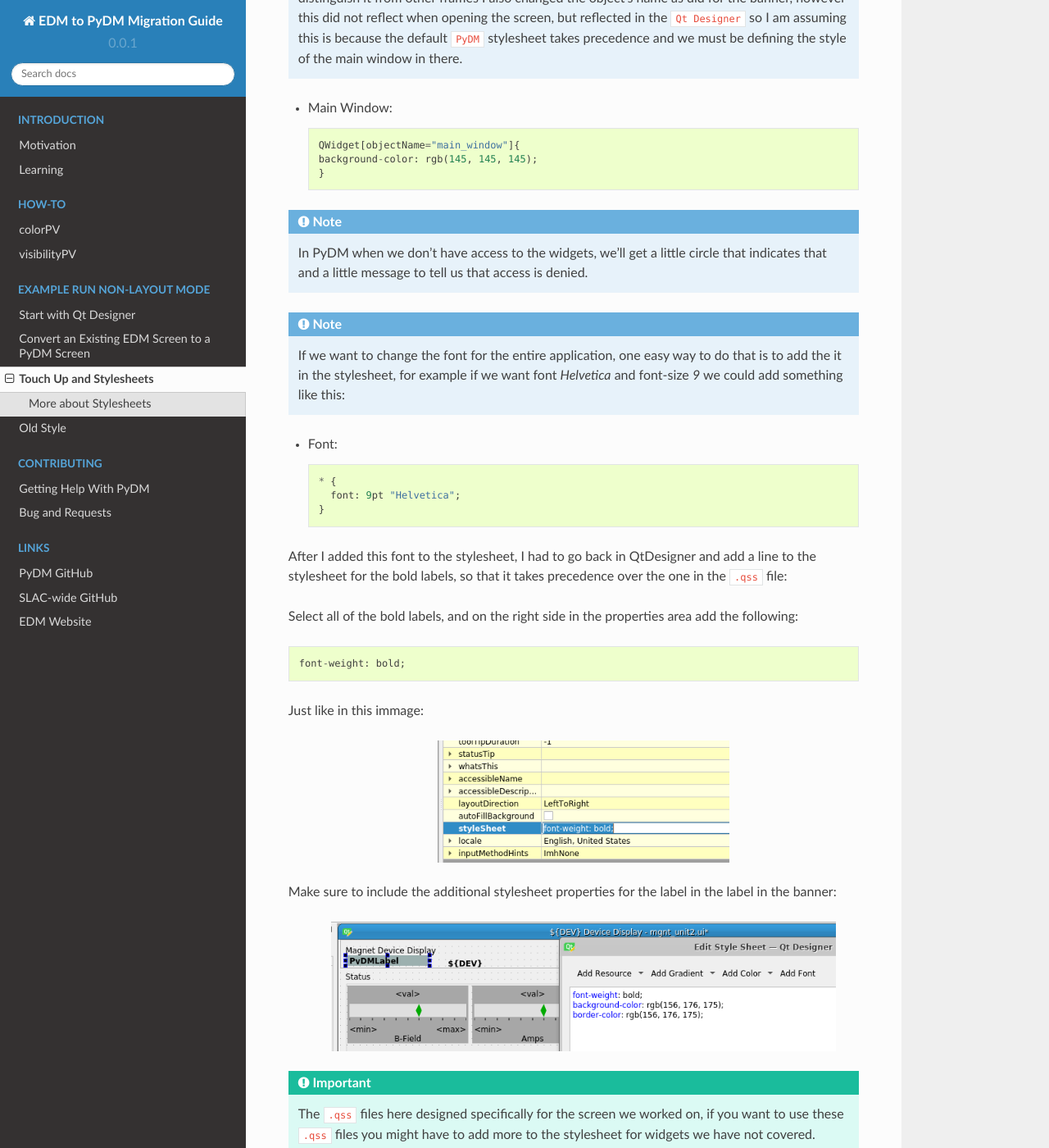
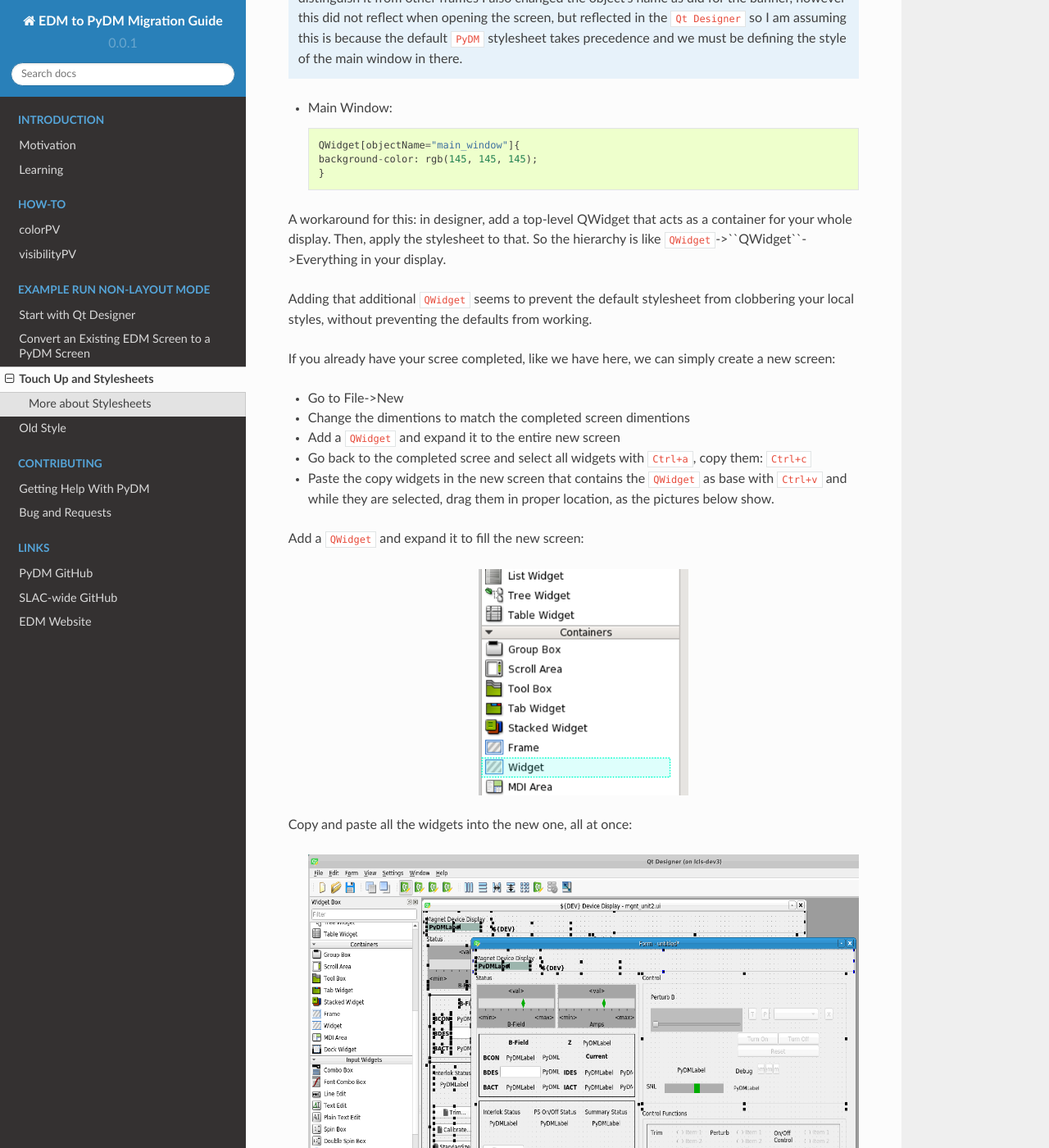
Before and after one commit to slaclab/edm2pydm, a Sphinx documentation site: the page built from docs/source/example-walk-through/stylesheets.rst, in a window 1280 px wide and 1400 px high, scrolled down 8502 px. Shown: the whole window at 82% size. Built offline with Sphinx 7.4.7 and the Read the Docs theme 2.0.0, drawn with Linux system fonts in a browser that asks for light colours; some of the changed text lies outside the part shown.

Commit message:
DOC: add workaround for QWidget background color

```diff
--- a/docs/source/example-walk-through/stylesheets.rst
+++ b/docs/source/example-walk-through/stylesheets.rst
@@ -211,6 +211,46 @@
 	}
 
 
+A workaround for this: in designer, add a top-level QWidget that acts as a container for your whole display. Then, apply the stylesheet to that. So the hierarchy is like ``QWidget``->``QWidget``->Everything in your display.
+
+Adding that additional ``QWidget`` seems to prevent the default stylesheet from clobbering your local styles, without preventing the defaults from working.
+
+If you already have your scree completed, like we have here, we can simply create a new screen:
+
+* Go to File->New
+* Change the dimentions to match the completed screen dimentions
+* Add a ``QWidget`` and expand it to the entire new screen
+* Go back to the completed scree and select all widgets with ``Ctrl+a``, copy them: ``Ctrl+c``
+* Paste the copy widgets in the new screen that contains the ``QWidget`` as base with ``Ctrl+v`` and while they are selected, drag them in proper location, as the pictures below show.
+
+
+Add a ``QWidget`` and expand it to fill the new screen:
+
+ .. image::  /_static/example-walk-through/pydm/qwidget.png
+   :scale: 80 %
+   :align: center
+
+Copy and paste all the widgets into the new one, all at once:
+
+ .. image::  /_static/example-walk-through/pydm/widget_under.PNG
+   :scale: 60 %
+   :align: center
+
+
+Make sure to add a new property in the stylesheet for the new widget, for example I left the widget with its default name and added this in the ``.qss`` file::
+
+	QWidget[objectName="widget"]{
+		background-color: rgb(145, 145, 145);
+	}
+
+
+Now the screen should have a darker grey background:
+
+ .. image::  /_static/example-walk-through/pydm/grey_background.PNG
+   :scale: 60 %
+   :align: center
+
+
 .. note::
 	In PyDM when we don't have access to the widgets, we'll get a little circle that indicates that and a little message to tell us that access is denied.
 
```
Also changed, not shown: docs/source/_static/example-walk-through/pydm/grey_background.PNG (added), docs/source/_static/example-walk-through/pydm/qwidget.png (added), docs/source/_static/example-walk-through/pydm/widget_under.PNG (added), 1 other file.
